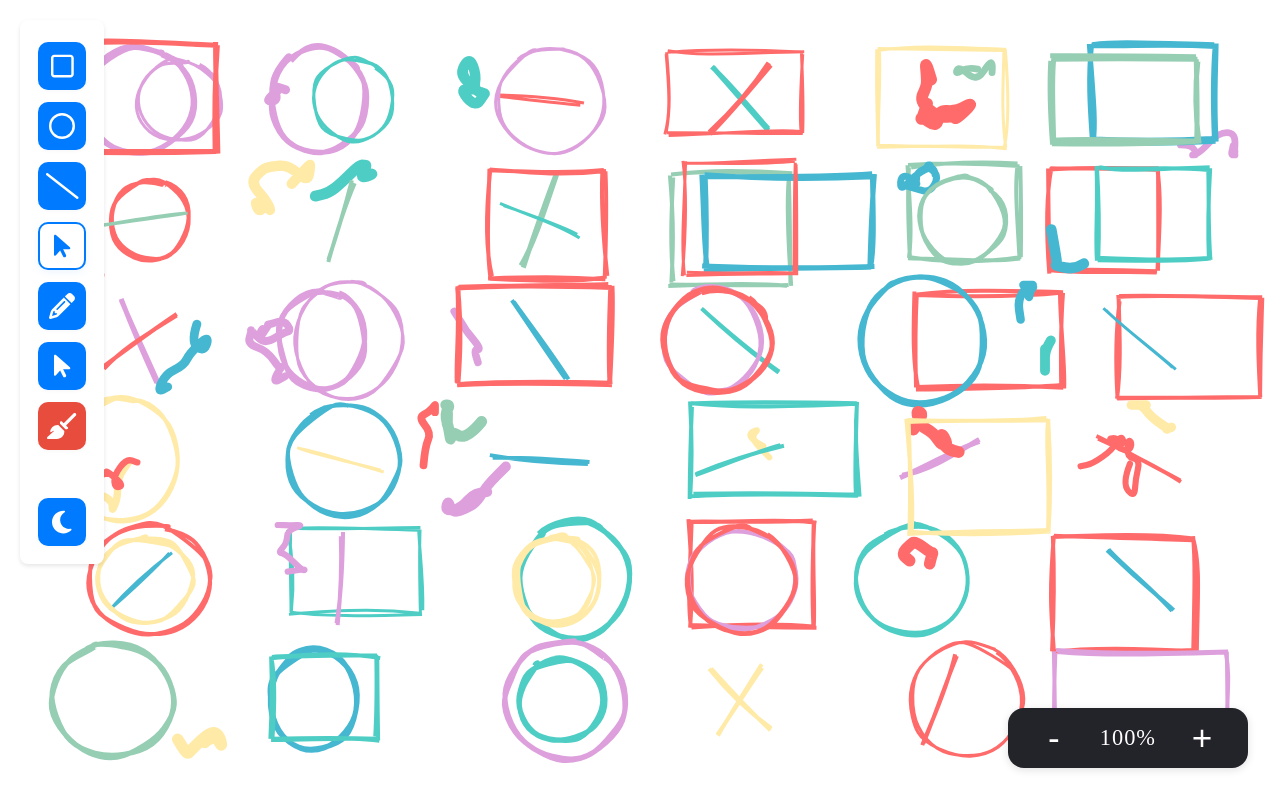
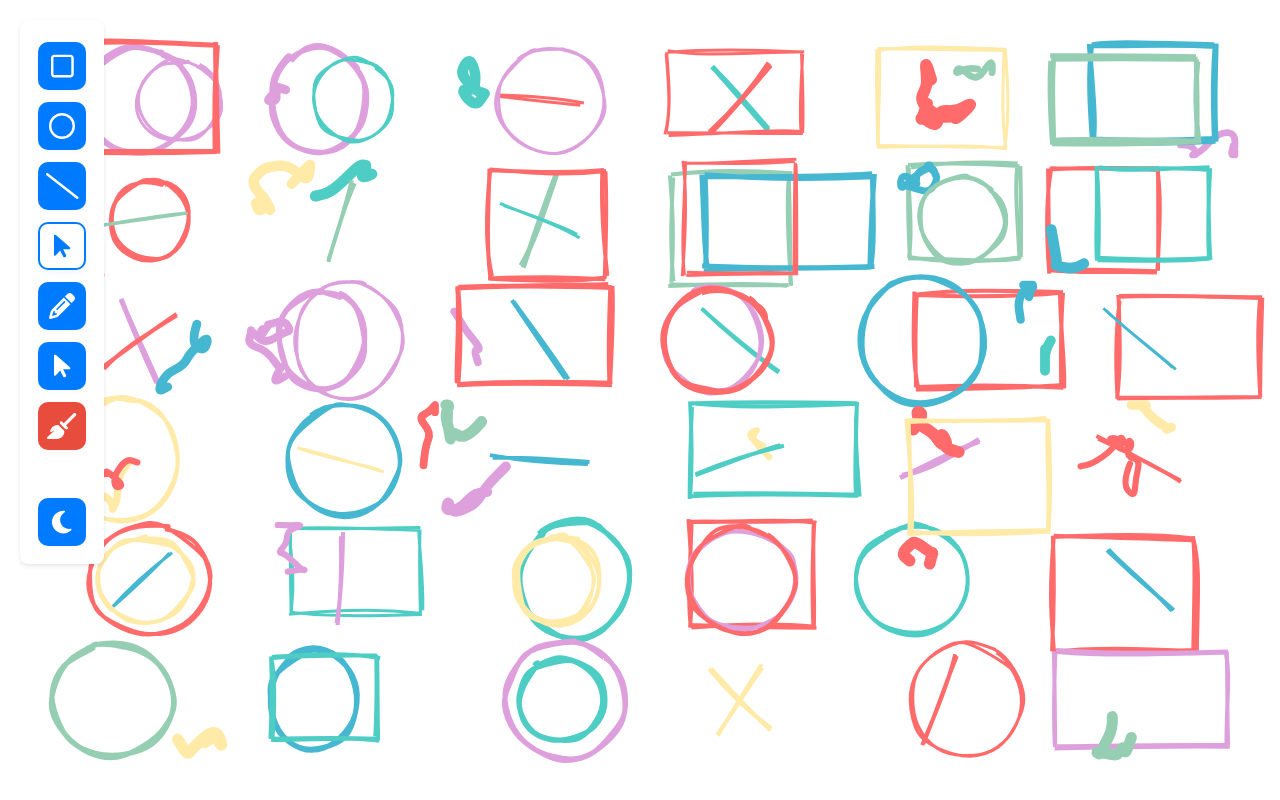
Before and after one commit to ermolaev-frontend/draftly, a React (Vite) app: page / in a window 1280 px wide. Built offline with nearby package versions, Linux system fonts and the light colour scheme.

Commit message:
Remove ZoomPanel component and related zoom functionality from EditorPage

```diff
--- a/src/pages/EditorPage/EditorPage.tsx
+++ b/src/pages/EditorPage/EditorPage.tsx
@@ -2,7 +2,6 @@ import React, { useRef, useState, useEffect, useCallback } from 'react';
 import { CanvasEditorWrapper } from 'entities/canvas/CanvasWrapper';
 import { CanvasEditor } from 'entities/canvas/classes/CanvasEditor';
 import { Toolbar } from 'widgets/Toolbar/Toolbar';
-import ZoomPanel from 'widgets/ZoomPanel/ZoomPanel';
 
 import type { ToolType } from 'shared/types/canvas';
 
@@ -13,7 +12,6 @@ const getSystemTheme = () => window.matchMedia && window.matchMedia('(prefers-co
 export const EditorPage: React.FC = () => {
   const [activeTool, setActiveTool] = useState<ToolType>('select');
   const [isDarkMode, setIsDarkMode] = useState(getSystemTheme());
-  const [zoom, setZoom] = useState(1);
   const editorRef = useRef<CanvasEditor | null>(null);
 
   // Handler to set tool
@@ -84,21 +82,6 @@ export const EditorPage: React.FC = () => {
     return () => mq.removeEventListener('change', handleChange);
   }, []);
 
-  // Синхронизация zoom state с CanvasEditor
-  useEffect(() => {
-    const interval = setInterval(() => {
-      if (editorRef.current) {
-        setZoom(editorRef.current.viewport?.zoom ?? 1);
-      }
-    }, 100);
-    return () => clearInterval(interval);
-  }, []);
-
-  const handleZoomChange = (newZoom: number) => {
-    editorRef.current?.setZoom(newZoom);
-    setZoom(newZoom);
-  };
-
   return (
     <div className={styles.editorPage} data-theme={isDarkMode ? 'dark' : 'light'}>
       <Toolbar
@@ -109,7 +92,6 @@ export const EditorPage: React.FC = () => {
         onToggleDarkMode={handleToggleDarkMode}
       />
       <CanvasEditorWrapper ref={editorRef} />
-      <ZoomPanel zoom={zoom} minZoom={0.1} maxZoom={5} onZoomChange={handleZoomChange} />
     </div>
   );
 };
--- a/src/widgets/ZoomPanel/ZoomPanel.module.scss
+++ /dev/null
@@ -1,42 +0,0 @@
-.zoomPanel {
-  display: flex;
-  align-items: center;
-  justify-content: center;
-  background: #23232a;
-  border-radius: 16px;
-  padding: 12px 28px;
-  gap: 28px;
-  font-size: 1.6rem;
-  color: #fff;
-  box-shadow: 0 2px 8px rgba(0,0,0,0.12);
-  position: absolute;
-  right: 32px;
-  bottom: 32px;
-  z-index: 10;
-}
-
-.button {
-  background: none;
-  border: none;
-  color: #fff;
-  font-size: 2.2rem;
-  width: 36px;
-  height: 36px;
-  border-radius: 8px;
-  cursor: pointer;
-  transition: background 0.15s;
-  display: flex;
-  align-items: center;
-  justify-content: center;
-}
-.button:hover {
-  background: #353542;
-}
-
-.value {
-  min-width: 48px;
-  text-align: center;
-  font-size: 1.4rem;
-  font-weight: 500;
-  letter-spacing: 1px;
-}
--- a/src/widgets/ZoomPanel/ZoomPanel.tsx
+++ /dev/null
@@ -1,29 +0,0 @@
-import React from 'react';
-
-import styles from './ZoomPanel.module.scss';
-
-interface ZoomPanelProps {
-  zoom: number;
-  minZoom?: number;
-  maxZoom?: number;
-  onZoomChange: (zoom: number) => void;
-}
-
-const clamp = (value: number, min: number, max: number) => Math.max(min, Math.min(max, value));
-
-const ZoomPanel: React.FC<ZoomPanelProps> = ({ zoom, minZoom = 0.1, maxZoom = 5, onZoomChange }) => {
-  const handleZoom = (delta: number) => {
-    const newZoom = clamp(zoom + delta, minZoom, maxZoom);
-    onZoomChange(newZoom);
-  };
-
-  return (
-    <div className={styles.zoomPanel}>
-      <button className={styles.button} onClick={() => handleZoom(-0.1)} disabled={zoom <= minZoom}>-</button>
-      <span className={styles.value}>{Math.round(zoom * 100)}%</span>
-      <button className={styles.button} onClick={() => handleZoom(0.1)} disabled={zoom >= maxZoom}>+</button>
-    </div>
-  );
-};
-
-export default React.memo(ZoomPanel);
```
